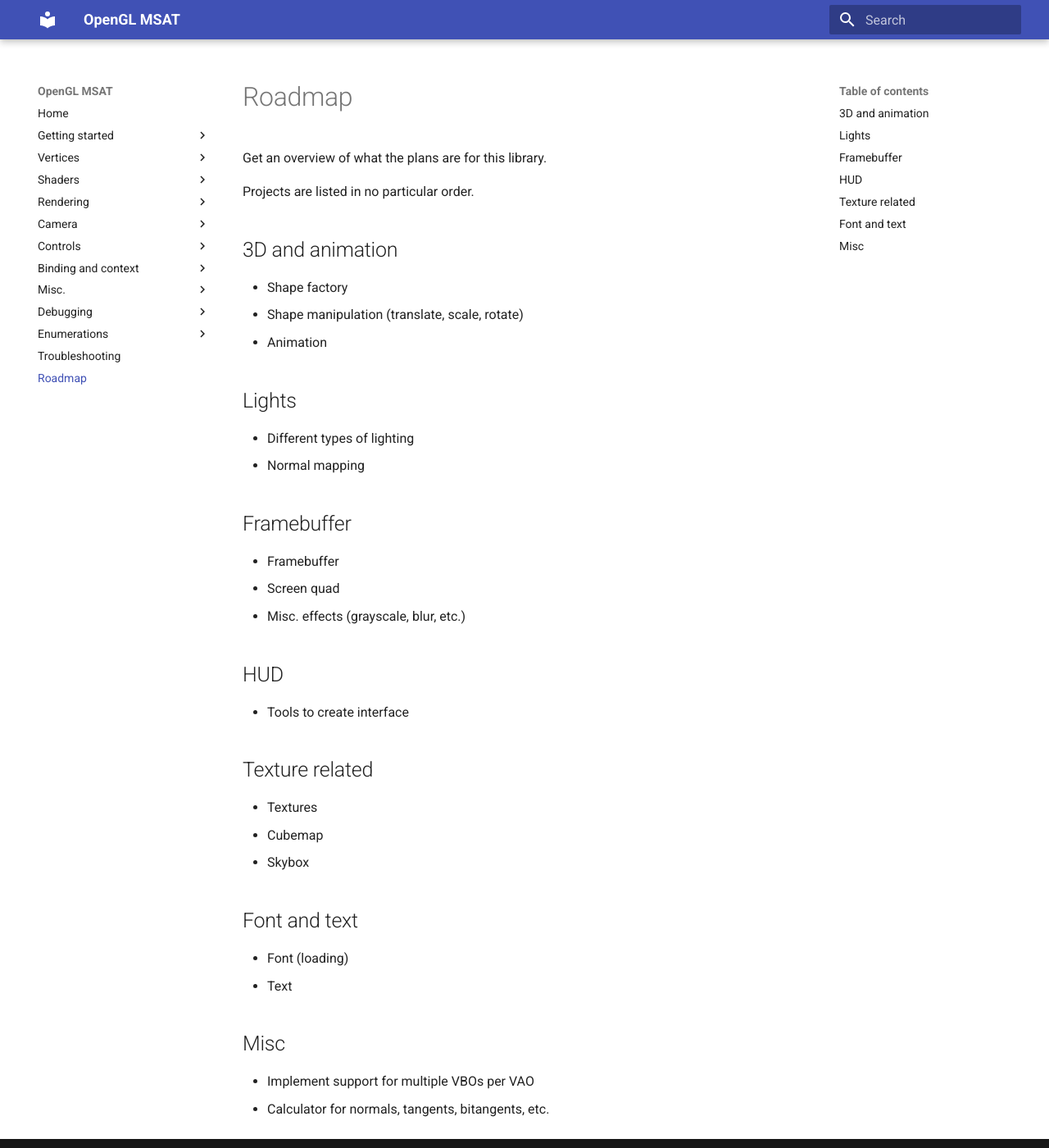
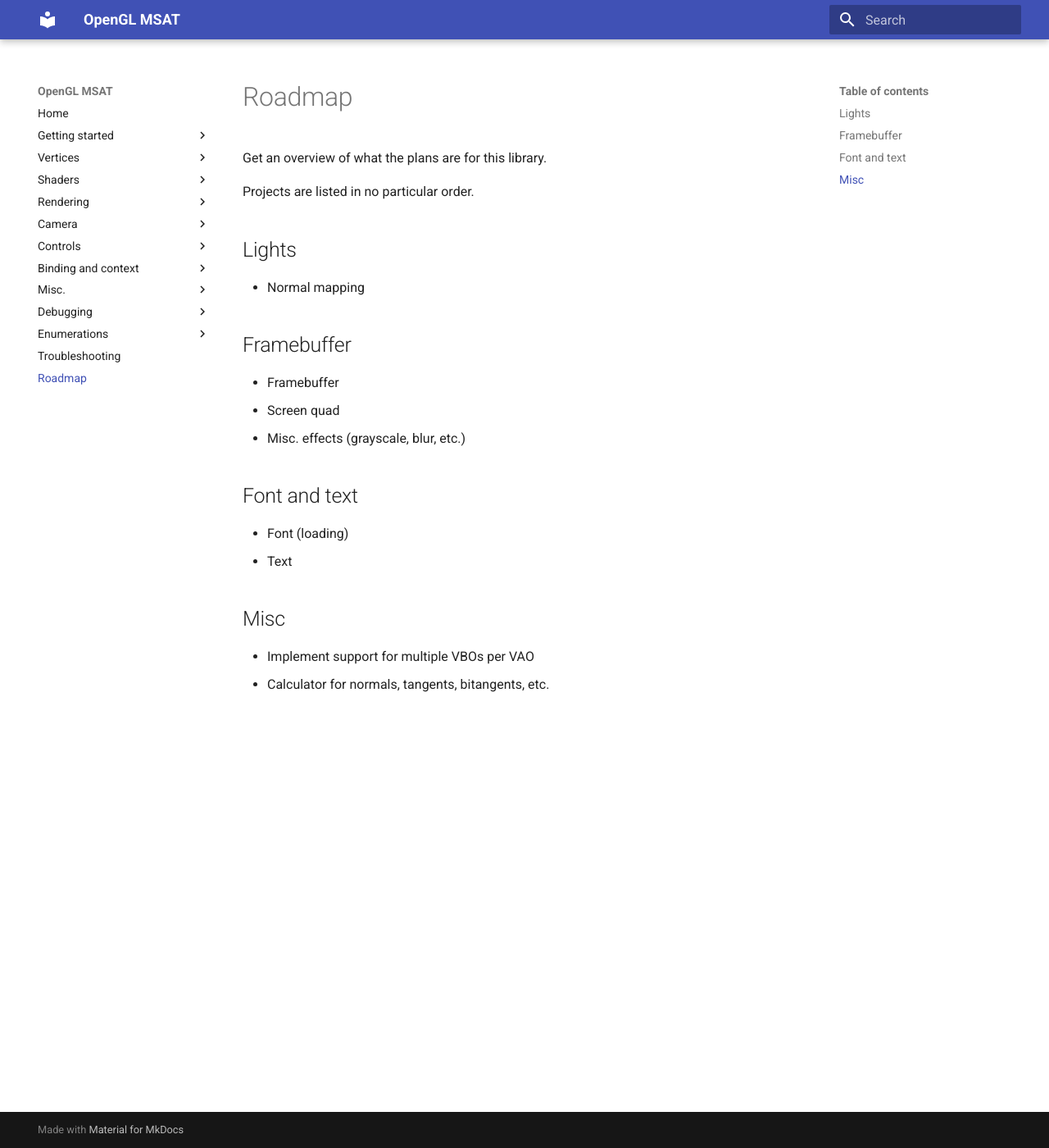
Before and after one commit to markhj/opengl-msat, an MkDocs documentation site: the page built from docs/roadmap.md, in a window 1280 px wide and 1400 px high. Shown: the whole window at 82% size. Built offline with MkDocs 1.6.1 and Material for MkDocs 9.7.7, drawn with Linux system fonts in a browser that asks for light colours.

Commit message:
Temp. work on skybox

```diff
--- a/docs/roadmap.md
+++ b/docs/roadmap.md
@@ -4,27 +4,13 @@ Get an overview of what the plans are for this library.
 
 Projects are listed in no particular order.
 
-## 3D and animation
-- Shape factory
-- Shape manipulation (translate, scale, rotate)
-- Animation
-
 ## Lights
-- Different types of lighting
 - Normal mapping
 
 ## Framebuffer
 - Framebuffer
 - Screen quad
   - Misc. effects (grayscale, blur, etc.)
-
-## HUD
-- Tools to create interface
-
-## Texture related
-- Textures
-- Cubemap
-- Skybox
 
 ## Font and text
 - Font (loading)
```
Also changed, not shown: 4 other files.
